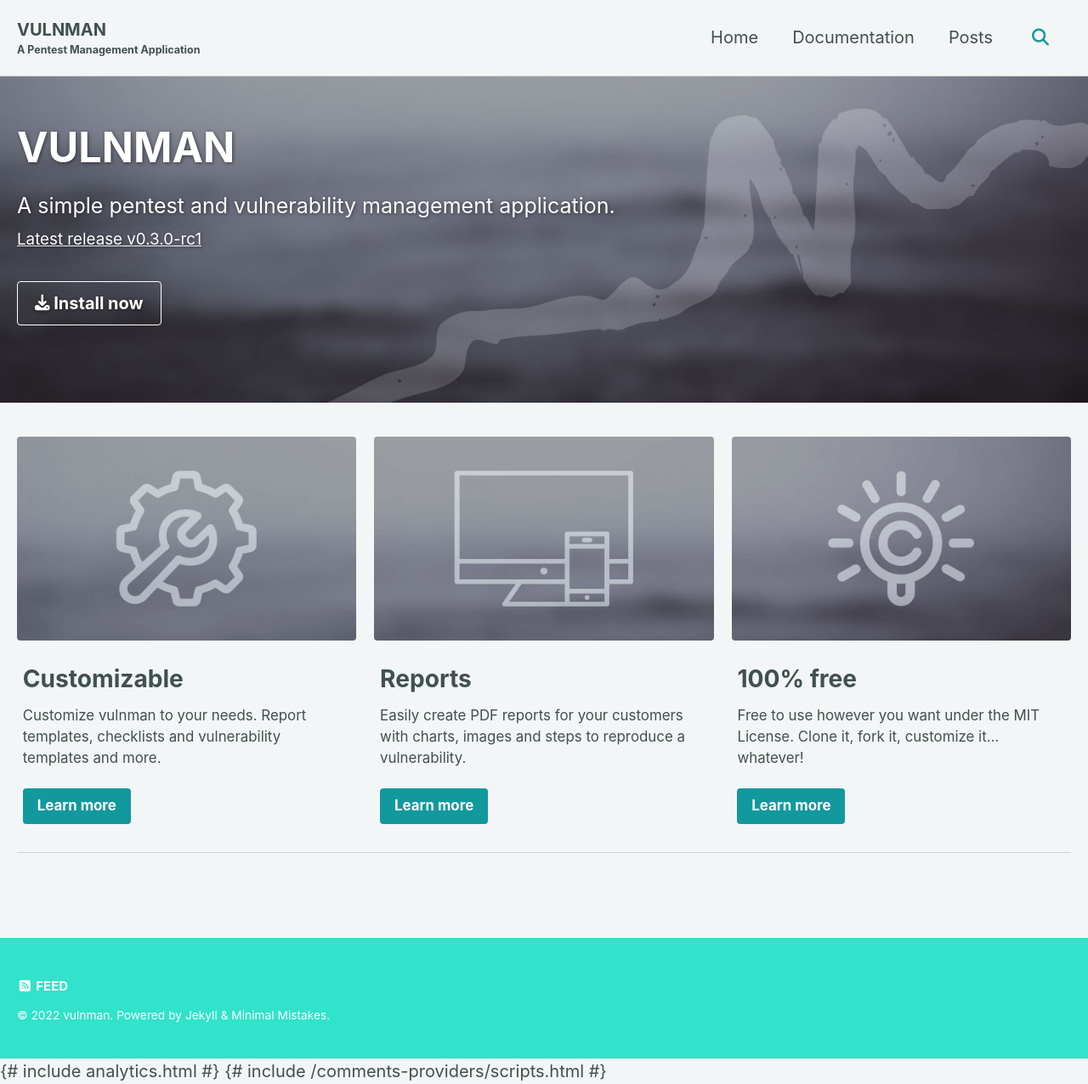
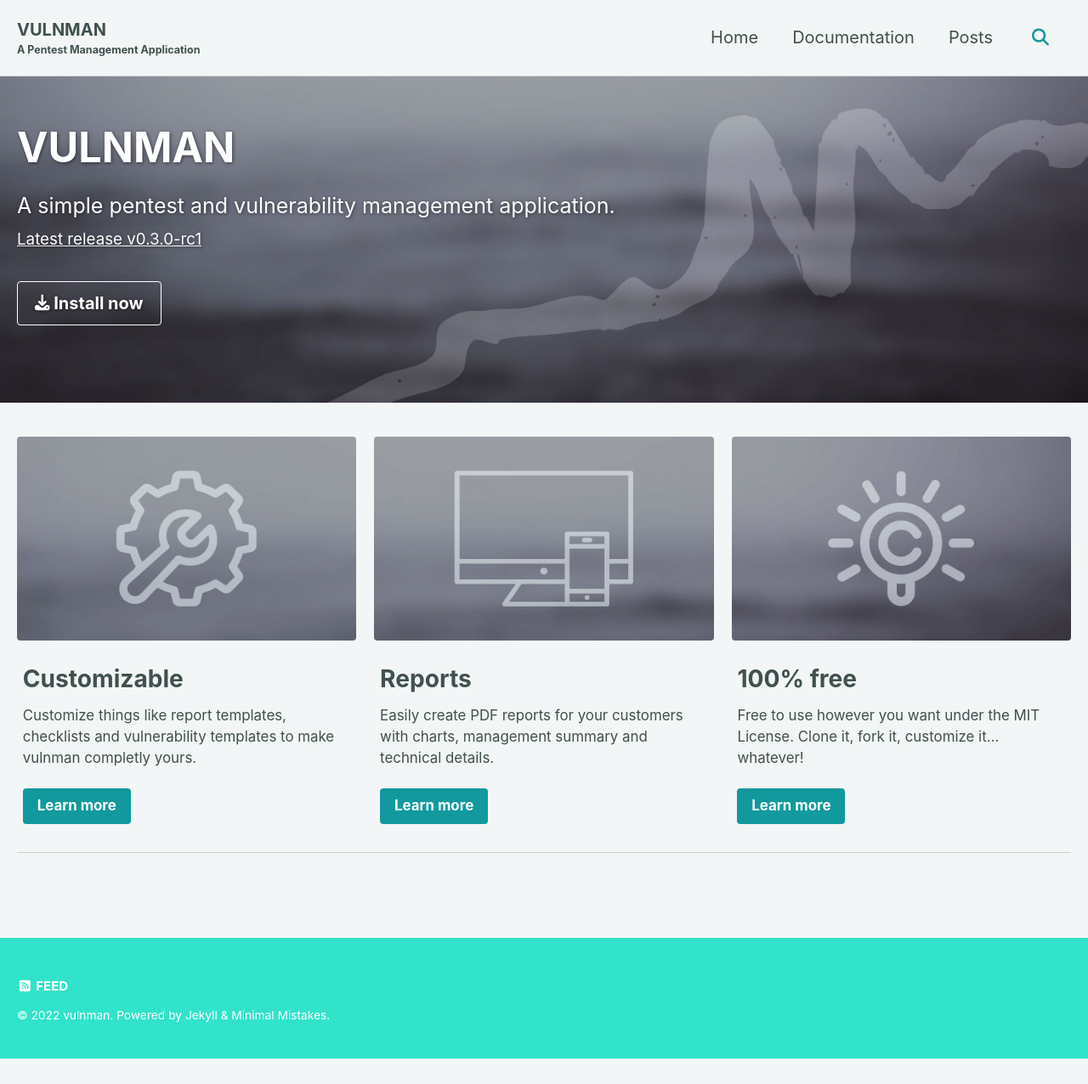
Before and after one commit to vulnman/vulnman.github.io, a Jekyll site: the page built from _pages/home.md, in a window 1280 px wide. Shown: the whole page at 85% size. Built offline with Jekyll 4.4.1, drawn with Linux system fonts in a browser that asks for light colours; cached includes are drawn as plain includes; nearby versions of some CDN libraries; library files that are not in the unit come from our copies; comment, search, counter and statistics services are not loaded; after the commit the page ends 1246 px from its top, so only the background shows below that.

Commit message:
fix broken syntax

```diff
--- a/_includes/scripts.html
+++ b/_includes/scripts.html
@@ -18,8 +18,6 @@
   {%- endcase -%}
 {% endif %}
 
-{# include analytics.html #}
-{# include /comments-providers/scripts.html #}
 
 {% if site.after_footer_scripts %}
   {% for script in site.after_footer_scripts %}
--- a/_pages/home.md
+++ b/_pages/home.md
@@ -15,14 +15,14 @@
   - image_path: /assets/images/mm-customizable-feature.png
     alt: "customizable"
     title: "Customizable"
-    excerpt: "Customize vulnman to your needs. Report templates, checklists and vulnerability templates and more."
+    excerpt: "Customize things like report templates, checklists and vulnerability templates to make vulnman completly yours."
     url: "/docs/configuration"
     btn_class: "btn--primary"
     btn_label: "Learn more"
   - image_path: /assets/images/mm-responsive-feature.png
     alt: "Vulnerability Management"
     title: "Reports"
-    excerpt: "Easily create PDF reports for your customers with charts, images and steps to reproduce a vulnerability."
+    excerpt: "Easily create PDF reports for your customers with charts, management summary and technical details."
     url: "/docs/layouts"
     btn_class: "btn--primary"
     btn_label: "Learn more"
```
Also changed, not shown: other parts of _pages/home.md (+1 -1 lines).
